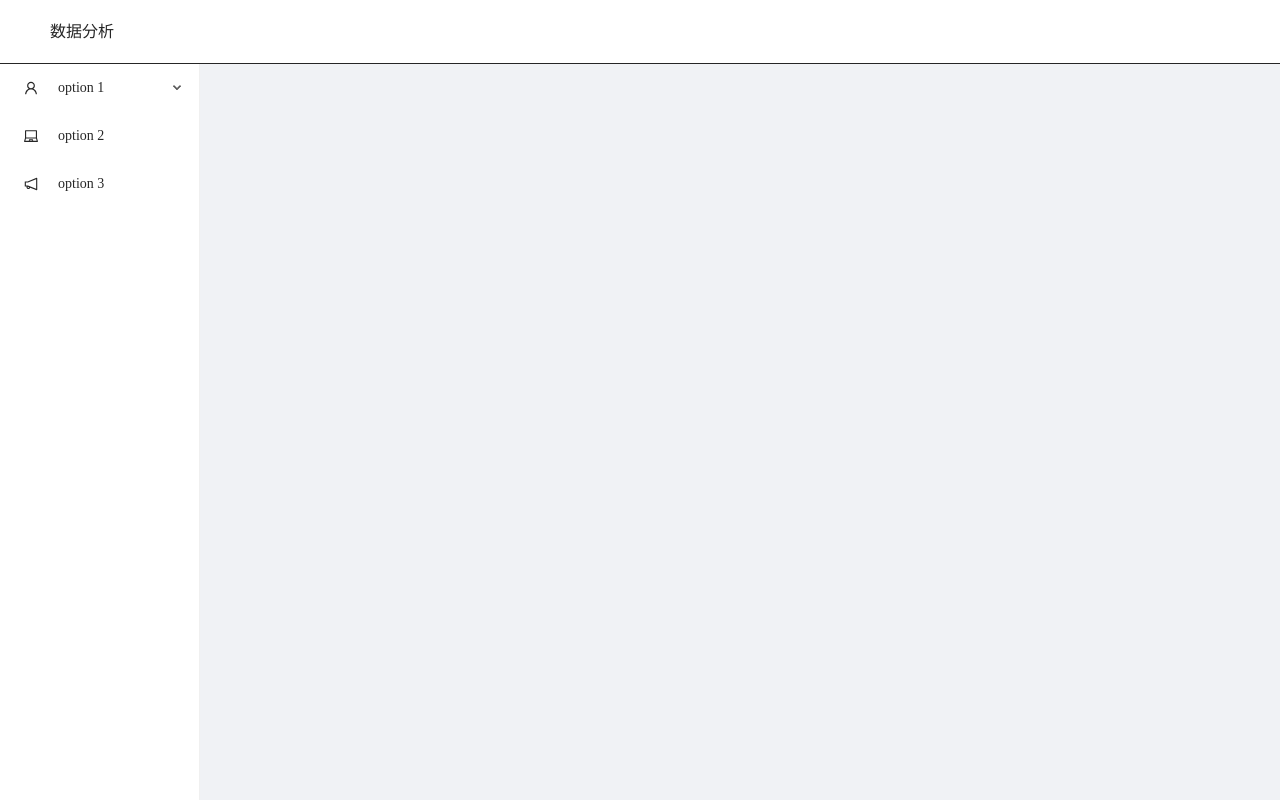
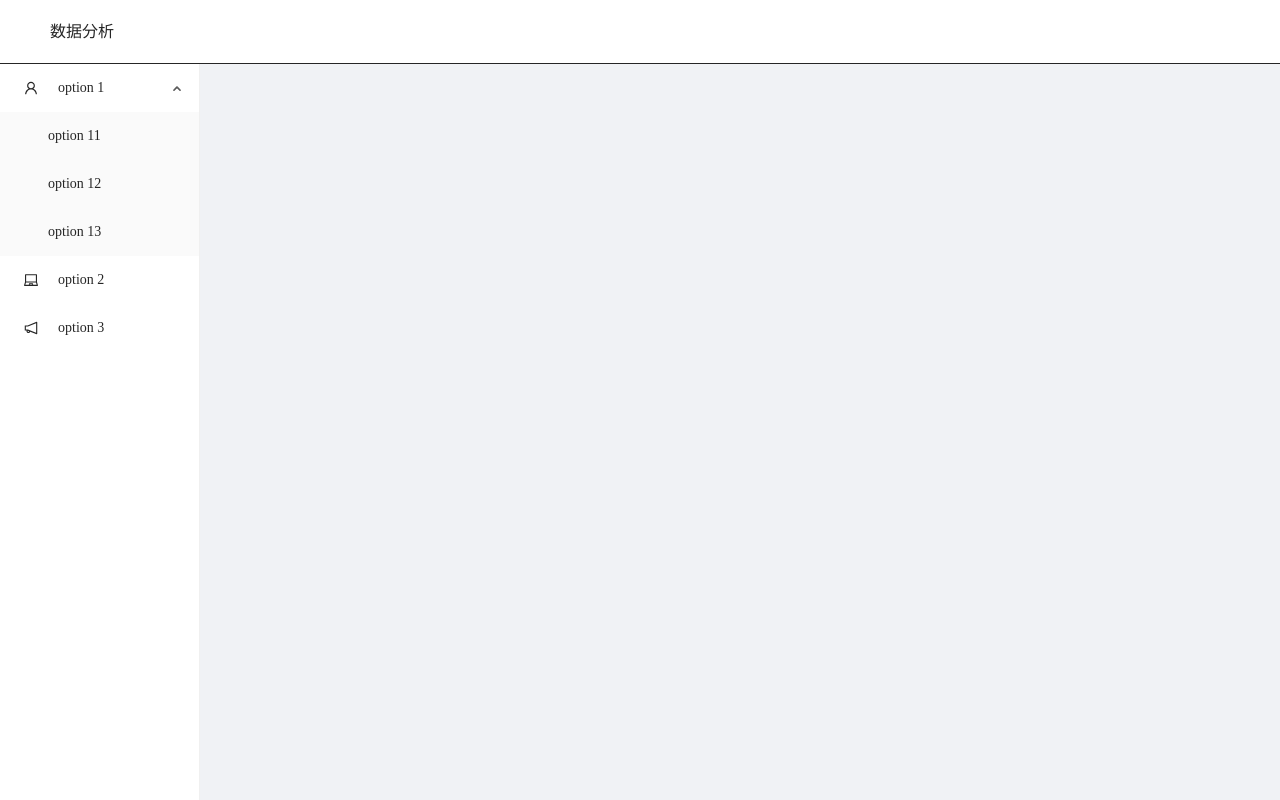
Before and after one commit to jobsofferings/epidemic_front_end, a React (Create React App) app: page / in a window 1280 px wide. Built offline with nearby package versions, Linux system fonts and the light colour scheme.

Commit message:
整理所有Menu、router

```diff
--- a/src/App.tsx
+++ b/src/App.tsx
@@ -1,5 +1,5 @@
 import React from 'react';
-import { Route, Switch, BrowserRouter } from 'react-router-dom';
+import { Route, Switch } from 'react-router-dom';
 import { ConfigProvider } from 'antd';
 import EpidemicLayout from './components/EpidemicLayout';
 import antdConfig from './config/antdConfig';
@@ -17,7 +17,6 @@ const App: React.FunctionComponent<EpidemicAppProps> = (props) => {
     <ConfigProvider {...antdConfig}>
       <GlobalEventContext.Provider value={props}>
         <EpidemicLayout>
-          <BrowserRouter>
             <Switch>
               {ROUTE_CONFIG.map(({ components, ...props }, index) =>
                 <Route key={`${props.path}${index}`} {...props}>
@@ -25,7 +24,6 @@ const App: React.FunctionComponent<EpidemicAppProps> = (props) => {
                 </Route>
               )}
             </Switch>
-          </BrowserRouter>
         </EpidemicLayout>
       </GlobalEventContext.Provider>
     </ConfigProvider>
--- a/src/components/BaseMenu.tsx
+++ b/src/components/BaseMenu.tsx
@@ -1,10 +1,11 @@
 import React from 'react';
 import { Menu } from 'antd';
-import {  LinkProps } from 'react-router-dom';
-
+import { LinkProps, Link } from 'react-router-dom';
 import { MenuProps } from 'antd/lib/menu/index.d';
 import { MenuItemProps } from 'antd/lib/menu/MenuItem';
 import { get } from 'lodash';
+
+const { SubMenu, Item } = Menu;
 
 export interface BaseMenuProps {
   menuConfig: BaseMenuConfig[];
@@ -21,39 +22,38 @@ export interface BaseMenuConfig {
   isSubMenu?: Boolean
 }
 
-const { SubMenu, Item } = Menu;
+const defaultBaseMenuProps: any = {
+  className: "epidemic-sider-menu",
+  mode: "inline",
+  defaultSelectedKeys: ['1'],
+  defaultOpenKeys: ['sub1'],
+  style: { height: '100%' }
+}
 
 const generateMenuItem = ({
   path,
   title,
-  // linkProps,
+  linkProps,
   menuItemProps,
 }: Omit<BaseMenuConfig, 'children'>) => {
   return (
     <Item key={path} {...menuItemProps}>
-      {/* <Link
+      <Link
         {...{
           to: path,
           rel: 'noopener noreferrer',
           ...linkProps,
         }}
-      > */}
-      {title}
-      {/* </Link> */}
+      >
+        {title}
+      </Link>
     </Item>
   );
 };
 
 const BaseMenu: React.FunctionComponent<BaseMenuProps> = ({ menuConfig, menuProps }) => {
   return (
-    <Menu
-      className="epidemic-sider-menu"
-      mode="inline"
-      defaultSelectedKeys={['1']}
-      defaultOpenKeys={['sub1']}
-      style={{ height: '100%' }}
-      {...menuProps}
-    >
+    <Menu {...{ ...defaultBaseMenuProps, ...menuProps }}>
       {menuConfig.map(({ children, ...otherProps }) =>
         !children ? (
           generateMenuItem(otherProps)
--- a/src/components/SiderWrapper.tsx
+++ b/src/components/SiderWrapper.tsx
@@ -1,60 +1,13 @@
 import React from "react";
-import { UserOutlined, LaptopOutlined, NotificationOutlined } from '@ant-design/icons';
 import EpidemicSider from "./EpidemicSider";
-
-const menuConfig = [
-  {
-    path: 'option 1',
-    title: 'option 1',
-    linkProps: {},
-    menuItemProps: {
-      icon: <UserOutlined />
-    },
-    children: [
-      {
-        path: 'option 11',
-        title: 'option 11',
-        linkProps: {},
-        menuItemProps: {},
-      },
-      {
-        path: 'option 12',
-        title: 'option 12',
-        linkProps: {},
-        menuItemProps: {}
-      },
-      {
-        path: 'option 13',
-        title: 'option 13',
-        linkProps: {},
-        menuItemProps: {}
-      },
-    ]
-  },
-  {
-    path: 'option 2',
-    title: 'option 2',
-    linkProps: {},
-    menuItemProps: {
-      icon: <LaptopOutlined />
-    }
-  },
-  {
-    path: 'option 3',
-    title: 'option 3',
-    linkProps: {},
-    menuItemProps: {
-      icon: <NotificationOutlined />
-    }
-  },
-]
+import { DEFAULT_OPEN_KEY, menuConfig } from "../config/menu";
 
 const SiderWrapper = () => {
 
   return <EpidemicSider
     {...{
       menuConfig,
-      menuProps: { defaultOpenKeys: [], className: 'epidemic-sider-menu' },
+      menuProps: { defaultOpenKeys: DEFAULT_OPEN_KEY, className: 'epidemic-sider-menu' },
     }}
   />
 }
--- /dev/null
+++ b/src/config/menu.tsx
@@ -0,0 +1,51 @@
+import React from 'react';
+import { UserOutlined, LaptopOutlined, NotificationOutlined } from '@ant-design/icons';
+
+export const menuConfig = [
+  {
+    path: '/ability',
+    title: 'option 1',
+    linkProps: {},
+    menuItemProps: {
+      icon: <UserOutlined />
+    },
+    children: [
+      {
+        path: '/ability/a',
+        title: 'option 11',
+        linkProps: {},
+        menuItemProps: {},
+      },
+      {
+        path: '/ability/b',
+        title: 'option 12',
+        linkProps: {},
+        menuItemProps: {}
+      },
+      {
+        path: '/ability/c',
+        title: 'option 13',
+        linkProps: {},
+        menuItemProps: {}
+      },
+    ]
+  },
+  {
+    path: '/earth',
+    title: 'option 2',
+    linkProps: {},
+    menuItemProps: {
+      icon: <LaptopOutlined />
+    }
+  },
+  {
+    path: '/city',
+    title: 'option 3',
+    linkProps: {},
+    menuItemProps: {
+      icon: <NotificationOutlined />
+    }
+  },
+]
+
+export const DEFAULT_OPEN_KEY = ['/ability'];
--- a/src/index.less
+++ b/src/index.less
@@ -39,6 +39,12 @@
       cursor: pointer;
     }
   }
+  .open-content {
+    position: relative;
+    height: calc(100vh - 64px);
+    overflow-y: auto;
+    padding: 32px;
+  }
 }
 
 .ant-menu-item {
--- a/src/index.tsx
+++ b/src/index.tsx
@@ -1,10 +1,13 @@
 import React from 'react';
 import ReactDOM from 'react-dom';
+import { BrowserRouter as Router } from 'react-router-dom';
 import App from './App';
 import reportWebVitals from './reportWebVitals';
 
 ReactDOM.render(
-  <App />,
+  <Router>
+    <App />
+  </Router> ,
   document.getElementById('root')
 );
 
```
Also changed, not shown: src/config/routerConfig.tsx (+13 -5 lines).
